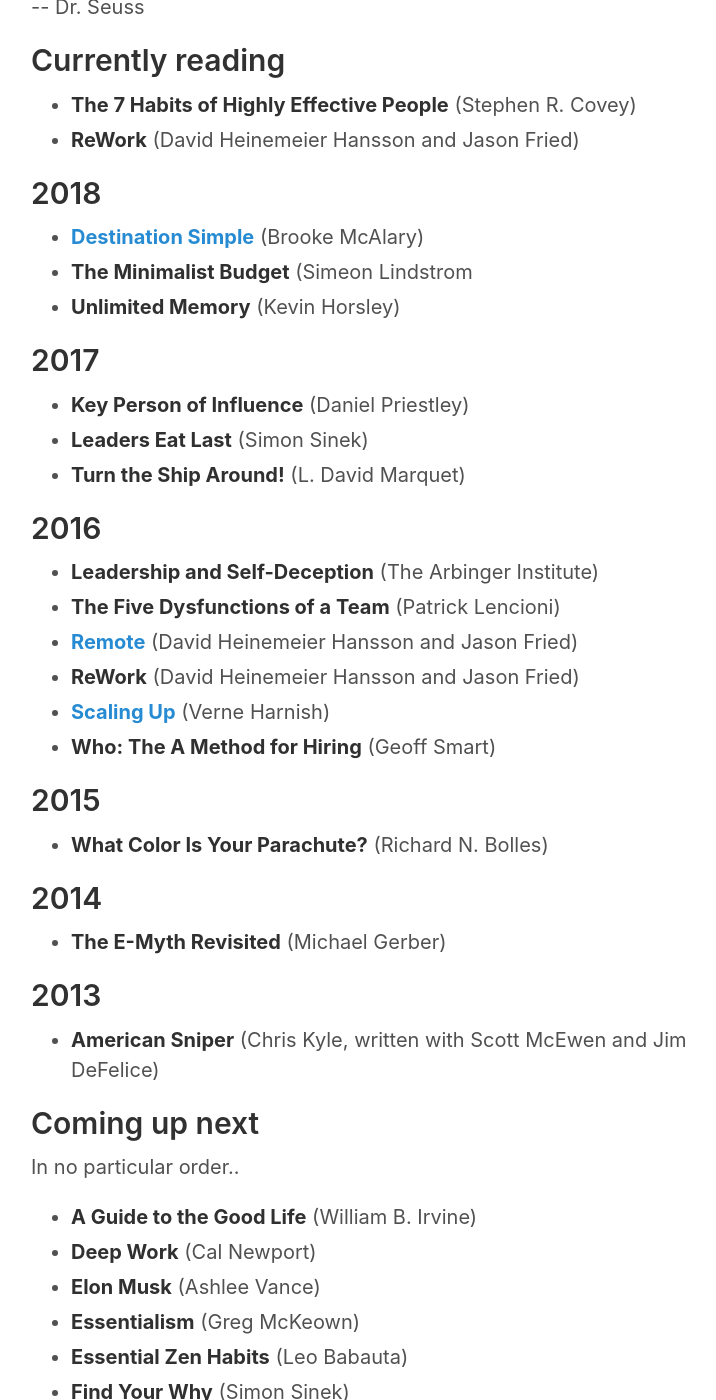
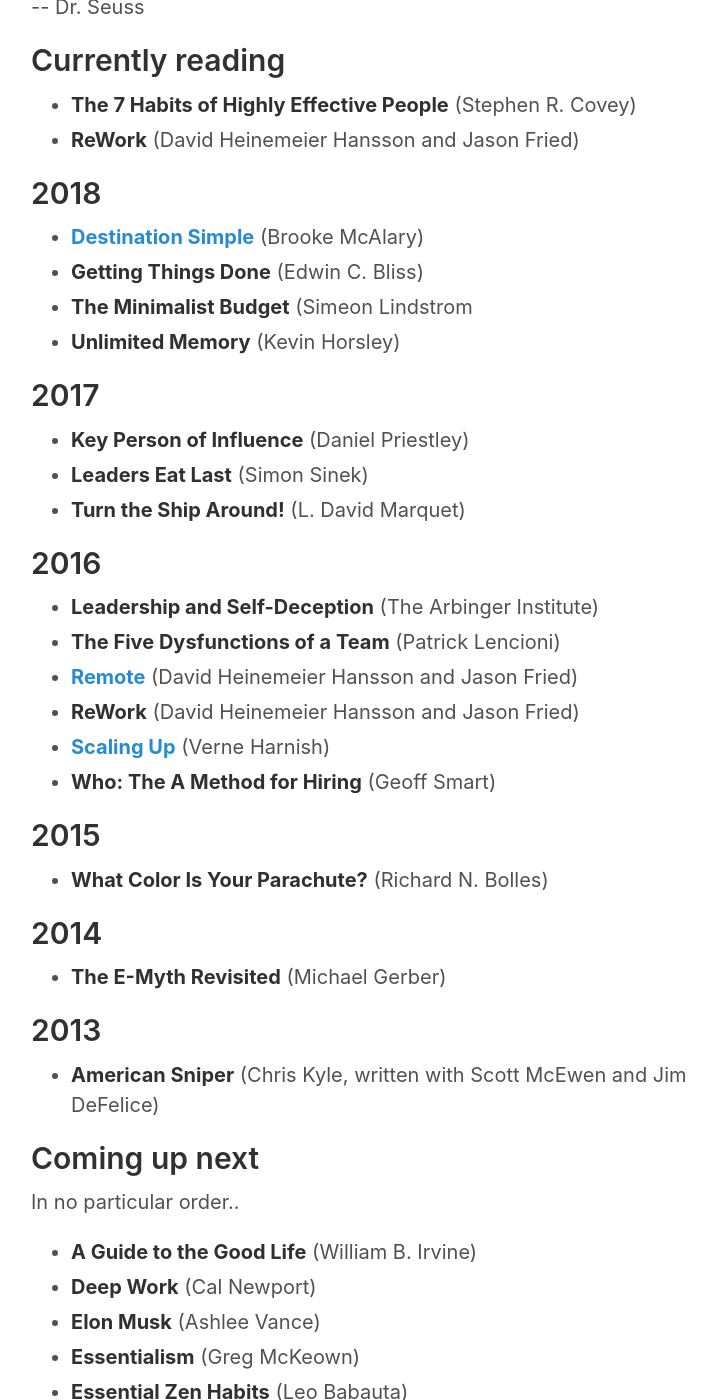
Before and after one commit to teejayen/teejayen.github.io, a Jekyll site: the page built from books.md, in a window 1280 px wide and 1400 px high, scrolled down 301 px. Shown: the whole window, without its empty margins (259-975 px from the left). Built offline with Jekyll 4.4.1, drawn with Linux system fonts in a browser that asks for light colours; some of the changed text lies outside the part shown.

Commit message:
added a couple of books from pop's library

```diff
--- a/books.md
+++ b/books.md
@@ -17,6 +17,7 @@ published: true
 ## 2018
 
 - [**Destination Simple**](/books/destination-simple) (Brooke McAlary)
+- **Getting Things Done** (Edwin C. Bliss)
 - **The Minimalist Budget** (Simeon Lindstrom
 - **Unlimited Memory** (Kevin Horsley)
 
```
Also changed, not shown: other parts of books.md (+1 -0 lines).
